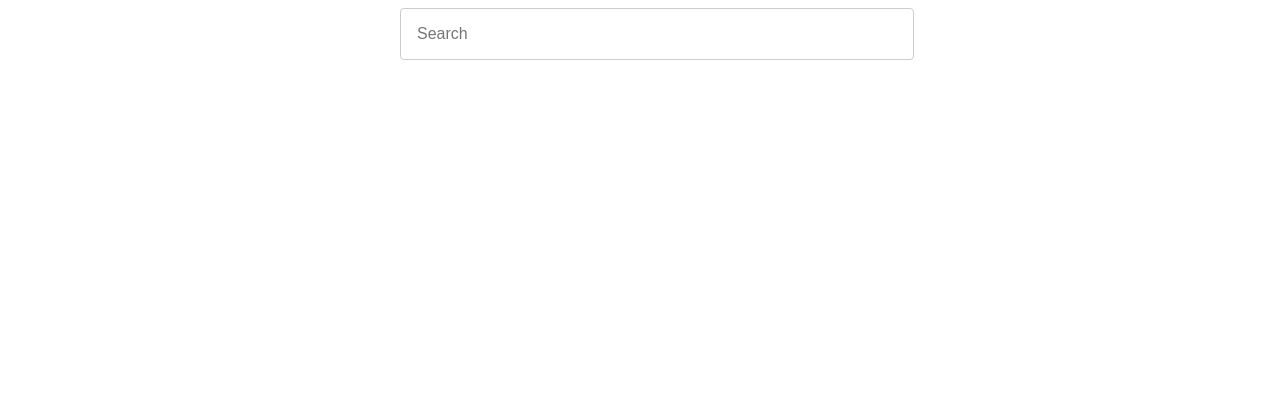
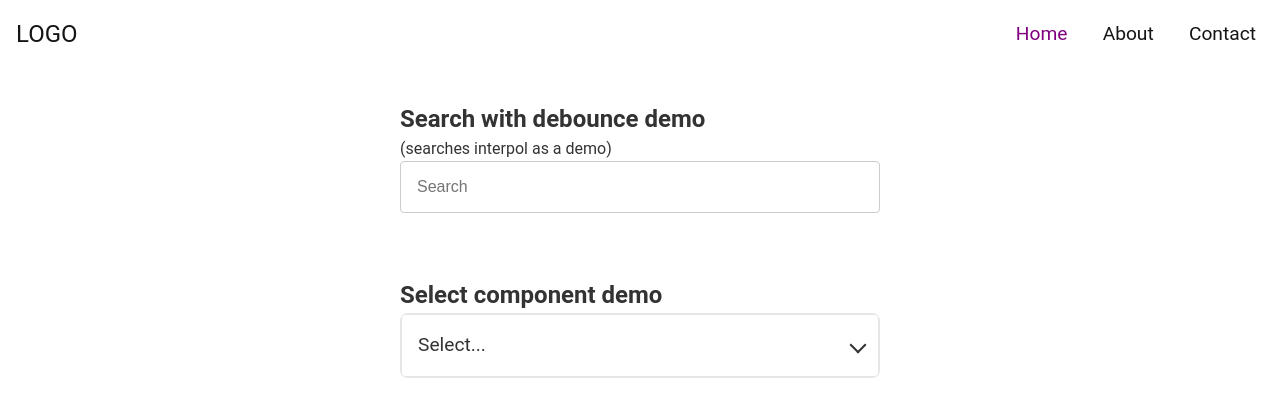
Before and after one commit to jonathaneemmett/svelte-components, a SvelteKit app: page / in a window 1280 px wide. Shown: the top 416 px of the page. Built offline with nearby package versions, Linux system fonts and the light colour scheme.

Commit message:
mostly select, but there were some tweaks on search.

```diff
--- /dev/null
+++ b/src/lib/components/Navbar/Navbar.svelte
@@ -0,0 +1,130 @@
+<script>
+	import { onMount } from 'svelte';
+
+	let active = false;
+	let checked = false;
+
+	onMount(() => {
+		let url = window.location.href;
+
+		/** @type {NodeListOf<HTMLAnchorElement>}*/
+		let menu = document.querySelectorAll('.menu li a');
+		menu.forEach((link) => {
+			link.addEventListener('click', () => {
+				menu.forEach((link) => {
+					link.classList.remove('active');
+				});
+				link.classList.add('active');
+				checked = false;
+			});
+		});
+
+		menu.forEach((link) => {
+			if (link?.href === url) {
+				link.classList.add('active');
+			}
+		});
+	});
+</script>
+
+<nav class="navbar">
+	<div class="logo">LOGO</div>
+	<!-- Navigation Menu -->
+	<ul class="nav-links">
+		<!-- Checkbox Hack -->
+		<input type="checkbox" id="checkbox_toggle" bind:checked />
+		<label for="checkbox_toggle" class="hamburger">&#9776;</label>
+
+		<!-- Navigation Items -->
+		<div class="menu">
+			<li><a href="/" class:active>Home</a></li>
+			<li><a href="/about" class:active>About</a></li>
+			<li><a href="/contact" class:active>Contact</a></li>
+		</div>
+	</ul>
+</nav>
+
+<style>
+	.navbar {
+		display: flex;
+		align-items: center;
+		justify-content: space-between;
+		padding-block: 1rem;
+		padding-inline: 1rem;
+		background-color: #fff;
+		color: #151515;
+	}
+
+	.nav-links a {
+		color: #151515;
+	}
+
+	.logo {
+		font-size: 1.5rem;
+	}
+
+	.menu {
+		display: flex;
+		gap: 1em;
+		font-size: 1.2rem;
+	}
+
+	.menu li:hover {
+		width: 100%;
+		background-color: #151515;
+		transition: 0.3s ease-in-out;
+	}
+
+	.menu li {
+		padding-block: 0.25rem;
+		padding-inline: 0.5rem;
+	}
+
+	a.active {
+		color: purple;
+	}
+
+	/* Responsive */
+	input[type='checkbox'] {
+		display: none;
+	}
+
+	.hamburger {
+		display: none;
+		font-size: 1.5rem;
+		user-select: none;
+	}
+
+	/* Media Queries */
+	@media (max-width: 62.5em) {
+		.menu {
+			display: none;
+			position: absolute;
+			background-color: #ffffff;
+			right: 0;
+			left: 0;
+			text-align: center;
+			padding-block: 1rem;
+			z-index: 1;
+		}
+
+		.menu li:hover {
+			display: inline-block;
+			background-color: #4c9e9e;
+			transition: 0.3s ease-in-out;
+			cursor: pointer;
+		}
+
+		.menu li + li {
+			margin-top: 1rem;
+		}
+
+		input[type='checkbox']:checked ~ .menu {
+			display: block;
+		}
+
+		.hamburger {
+			display: block;
+		}
+	}
+</style>
--- a/src/lib/components/Search.svelte
+++ /dev/null
@@ -1,71 +0,0 @@
-<script>
-	/** @type {string} */
-	let search = '';
-
-	/** @type {object[]} */
-	let items = [];
-
-	/**
-	 * @type {string | number | NodeJS.Timeout | undefined}
-	 */
-	let handler;
-
-	/** @type {any} */
-	let debouncedSearch;
-	$: search, debounce(search, 500);
-	$: debouncedSearch, fetchData();
-
-	/**
-	 * @desc    Debounces a value
-	 * @param   {string} value
-	 * @param   {number} delay
-	 */
-	function debounce(value, delay) {
-		if (!value) return;
-
-		clearTimeout(handler);
-		handler = setTimeout(() => {
-			debouncedSearch = value;
-		}, delay);
-	}
-
-	async function fetchData() {
-		if (!debouncedSearch) return;
-		console.log('fetching data...');
-		const response = await fetch(
-			`https://ws-public.interpol.int/notices/v1/red?forename=${debouncedSearch}&resultPerPage=100`
-		);
-		const data = await response.json();
-		items = [...data?._embedded?.notices];
-	}
-</script>
-
-<div class="search__wrapper">
-	<input bind:value={search} placeholder="Search" />
-	<ul>
-		{#each items as item}
-			<li>{item?.forename} {item?.date_of_birth}</li>
-		{/each}
-	</ul>
-</div>
-
-<style>
-	input {
-		width: 100%;
-		padding: 1rem;
-		border: 1px solid #ccc;
-		border-radius: 0.25rem;
-		font-size: 1rem;
-	}
-
-	ul {
-		list-style-type: none;
-		margin-inline: 0;
-		padding-inline: 1rem;
-	}
-
-	li {
-		padding-block: 0.5rem;
-		padding-inline: 0;
-	}
-</style>
--- /dev/null
+++ b/src/lib/components/Search/Search.svelte
@@ -0,0 +1,139 @@
+<script>
+	import { onMount } from 'svelte';
+
+	let search = '';
+	let isEmpty = true;
+	let selected = {};
+
+	/**
+	 * @type {string | any[]}
+	 */
+	let items = [];
+
+	/**
+	 * @type {string | number | NodeJS.Timeout | undefined}
+	 */
+	let handler;
+
+	/** @type {string} */
+	let debouncedSearch;
+	$: search, debounce(search, 500);
+	$: debouncedSearch, fetchData();
+
+	$: isEmpty = !items.length;
+
+	/**
+	 * @desc    Debounces a value
+	 * @param   {string} value
+	 * @param   {number} delay
+	 */
+	function debounce(value, delay) {
+		if (!value) return;
+
+		clearTimeout(handler);
+		handler = setTimeout(() => {
+			debouncedSearch = value;
+		}, delay);
+	}
+
+	async function fetchData() {
+		if (!debouncedSearch) return;
+
+		const response = await fetch(
+			`https://ws-public.interpol.int/notices/v1/red?forename=${debouncedSearch}&resultPerPage=100`
+		);
+		const data = await response.json();
+
+		items = [...data?._embedded?.notices];
+	}
+
+	/**
+	 * @param {{}} item
+	 */
+	function handleSearchSelect(item) {
+		selected = item;
+		reset();
+	}
+
+	/**
+	 * @param {any} e
+	 */
+	function clickedOutside(e) {
+		if (!e.target.closest('.search__wrapper')) {
+			reset();
+		}
+	}
+
+	function reset() {
+		items = [];
+		search = '';
+		debouncedSearch = '';
+	}
+
+	onMount(() => {
+		document.addEventListener('click', clickedOutside);
+		return () => {
+			document.removeEventListener('click', clickedOutside);
+		};
+	});
+</script>
+
+<div class="search__wrapper">
+	<input bind:value={search} placeholder="Search" />
+	{#if selected && selected?.forename}
+		<div class="search__selected">
+			{selected?.forename}
+			{selected?.date_of_birth}
+		</div>
+	{/if}
+	<ul class="search__results" class:isEmpty>
+		{#each items as item}
+			{#if item?.forename}
+				<li on:click={() => handleSearchSelect(item)} on:keyup={() => handleSearchSelect(item)}>
+					{item?.forename}
+					{item?.date_of_birth}
+				</li>
+			{/if}
+		{/each}
+	</ul>
+</div>
+
+<style>
+	input {
+		width: 100%;
+		padding: 1rem;
+		border: 1px solid #ccc;
+		border-radius: 0.25rem;
+		font-size: 1rem;
+	}
+
+	ul {
+		list-style-type: none;
+		margin-inline: 0;
+		padding-inline: 1rem;
+	}
+
+	li {
+		padding-block: 0.5rem;
+		padding-inline: 0;
+	}
+
+	.search__wrapper {
+		position: relative;
+	}
+
+	.search__results {
+		position: absolute;
+		top: 110%;
+		left: 0;
+		width: 100%;
+		background-color: #fff;
+		border: 1px solid #ccc;
+		border-radius: 0.25rem;
+		z-index: 1;
+	}
+
+	.search__results.isEmpty {
+		display: none;
+	}
+</style>
--- /dev/null
+++ b/src/lib/components/Select/Select.svelte
@@ -0,0 +1,132 @@
+<script>
+	import { fade } from 'svelte/transition';
+	import { onMount } from 'svelte';
+	/**
+	 * @type {any[]}
+	 */
+	export let items = [];
+	export let placeholder = 'Select...';
+	export let selected = { label: placeholder, value: '' };
+
+	let isOpen = false;
+	let chevron__down = false;
+
+	$: isOpen, (chevron__down = !isOpen);
+
+	/**
+	 * @param {{ label: string; value: string; }} item
+	 */
+	function handleSelectChange(item) {
+		selected = item;
+		isOpen = false;
+	}
+
+	/**
+	 * @param {any} e
+	 */
+	function clickedOutside(e) {
+		const select = document.querySelector('.select');
+		if (!select?.contains(e.target)) {
+			isOpen = false;
+		}
+	}
+
+	onMount(() => {
+		document.addEventListener('click', (e) => clickedOutside(e));
+		return () => {
+			document.removeEventListener('click', clickedOutside);
+		};
+	});
+</script>
+
+<div class="select">
+	<div
+		class="select__label"
+		on:click={() => (isOpen = !isOpen)}
+		on:keydown={() => (isOpen = !isOpen)}
+	>
+		{#if selected}
+			{selected?.label}
+		{/if}
+
+		<span class="chevron" class:chevron__down />
+	</div>
+	<div class="select__menu" class:isOpen in:fade={{ duration: 200 }}>
+		{#each items as item}
+			<div
+				class="select__item"
+				on:click={() => handleSelectChange(item)}
+				on:keyup={() => handleSelectChange(item)}
+			>
+				{item.label}
+			</div>
+		{/each}
+	</div>
+</div>
+
+<style>
+	.select {
+		width: 100%;
+		position: relative;
+		border: 2px solid #e5e5e5;
+		border-radius: 0.5rem;
+	}
+
+	.select__menu.isOpen {
+		opacity: 1;
+		visibility: visible;
+	}
+
+	.select__label {
+		padding: 1rem;
+		border-radius: 0.25rem;
+		background-color: white;
+		display: flex;
+		align-items: center;
+		justify-content: space-between;
+		font-size: 1.2rem;
+		cursor: pointer;
+	}
+
+	.select__menu {
+		border-radius: 0.25rem;
+		background-color: white;
+		position: absolute;
+		top: 105%;
+		left: 0;
+		right: 0;
+		opacity: 0;
+		visibility: hidden;
+		transition: opacity 0.2s linear, visibility 0.2s linear;
+		z-index: 1;
+		border: 1px solid #e5e5e5;
+	}
+
+	/** Chevron **/
+	.chevron {
+		border-style: solid;
+		border-width: 0.15rem 0.15rem 0 0;
+		content: '';
+		display: inline-block;
+		height: 0.75rem;
+		left: 0.15rem;
+		position: relative;
+		transform: rotate(-45deg);
+		width: 0.75rem;
+		transition: transform 0.3s linear;
+	}
+
+	.chevron.chevron__down {
+		transform: rotate(135deg);
+	}
+
+	.select__item {
+		padding: 1rem;
+		font-size: 1.4rem;
+	}
+
+	.select__item:hover {
+		background-color: #f5f5f5;
+		cursor: pointer;
+	}
+</style>
--- /dev/null
+++ b/src/routes/+layout.svelte
@@ -0,0 +1,8 @@
+<script>
+	import '../styles/global.css';
+	import Navbar from '$lib/components/Navbar/Navbar.svelte';
+</script>
+
+<Navbar />
+
+<slot />
--- a/src/routes/+page.svelte
+++ b/src/routes/+page.svelte
@@ -1,23 +1,40 @@
 <script>
-	import Search from '$lib/components/Search.svelte';
+	import Select from '$lib/components/Select/Select.svelte';
+	import Search from '$lib/components/Search/Search.svelte';
+
+	const sports = [
+		{ label: 'Football', value: 'football' },
+		{ label: 'Baseball', value: 'baseball' },
+		{ label: 'Basketball', value: 'basketball' },
+		{ label: 'Hockey', value: 'hockey' }
+	];
 </script>
 
-<section class="search">
-	<div class="search__wrapper">
+<section class="section">
+	<div class="section__wrapper">
+		<h2 class="section__headline">Search with debounce demo</h2>
+		<p>(searches interpol as a demo)</p>
 		<Search />
+	</div>
+</section>
+<section class="section">
+	<div class="section__wrapper">
+		<h2 class="section__headline">Select component demo</h2>
+		<Select items={sports} />
 	</div>
 </section>
 
 <style>
-	.search {
+	.section {
 		width: 100%;
 		display: flex;
 		flex-direction: column;
 		align-items: center;
 		justify-content: center;
+		padding-block: 2rem;
 	}
 
-	.search__wrapper {
+	.section__wrapper {
 		position: relative;
 		width: 100%;
 		max-width: 30rem;
--- /dev/null
+++ b/src/routes/about/+page.svelte
@@ -0,0 +1 @@
+<h1>About</h1>
--- /dev/null
+++ b/src/routes/contact/+page.svelte
@@ -0,0 +1 @@
+<h1>Contact</h1>
--- /dev/null
+++ b/src/styles/global.css
@@ -0,0 +1,36 @@
+/* Globals */
+:root {
+}
+
+* {
+	margin-block: 0;
+	margin-inline: 0;
+	padding-block: 0;
+	padding-inline: 0;
+	box-sizing: border-box;
+}
+
+html {
+	font-size: 100%;
+}
+
+html,
+body {
+	height: 100vh;
+}
+
+body {
+	font-family: 'Roboto', sans-serif;
+	font-size: 1rem;
+	line-height: 1.5;
+	color: #333;
+	background-color: #fff;
+}
+
+a {
+	text-decoration: none;
+}
+
+li {
+	list-style: none;
+}
```
